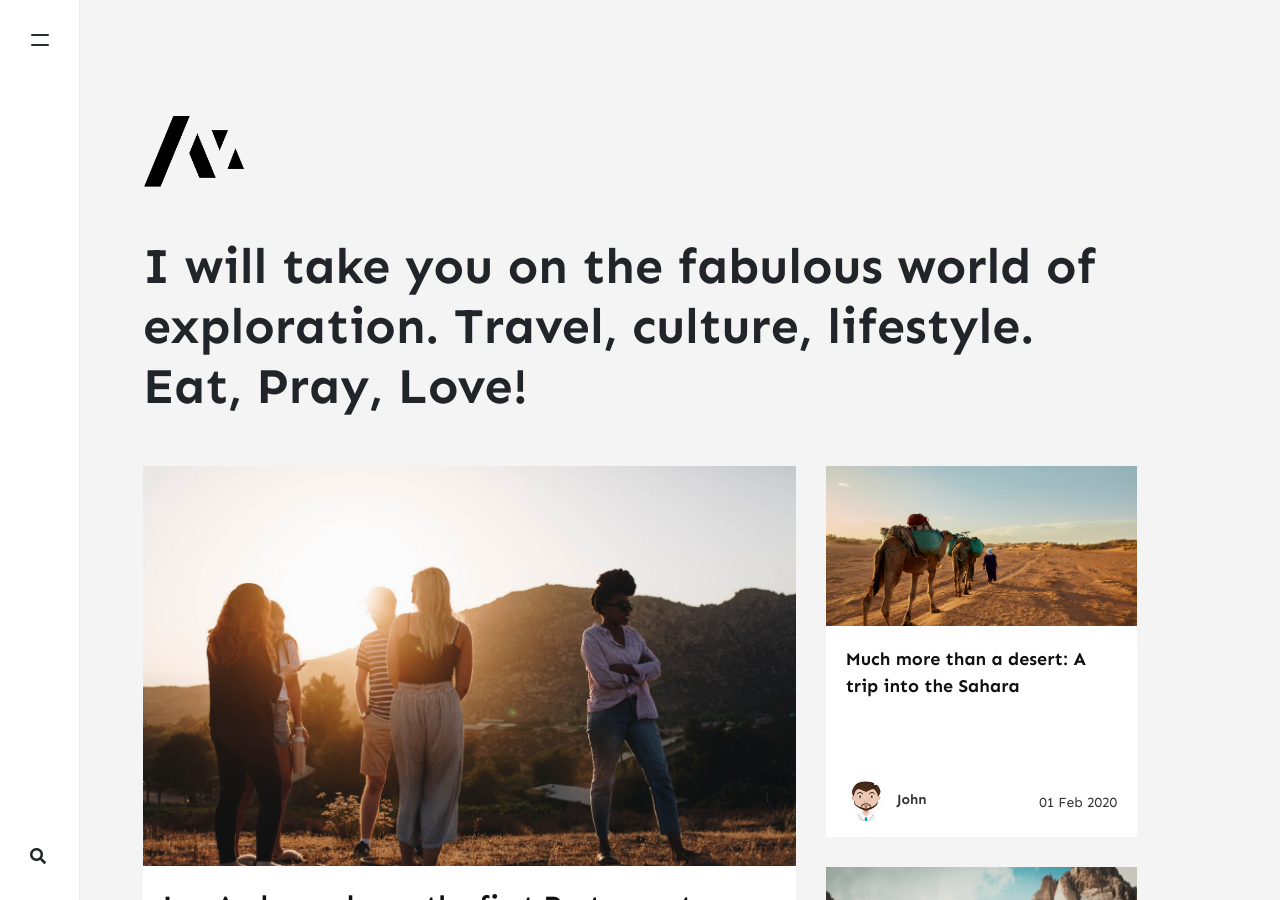
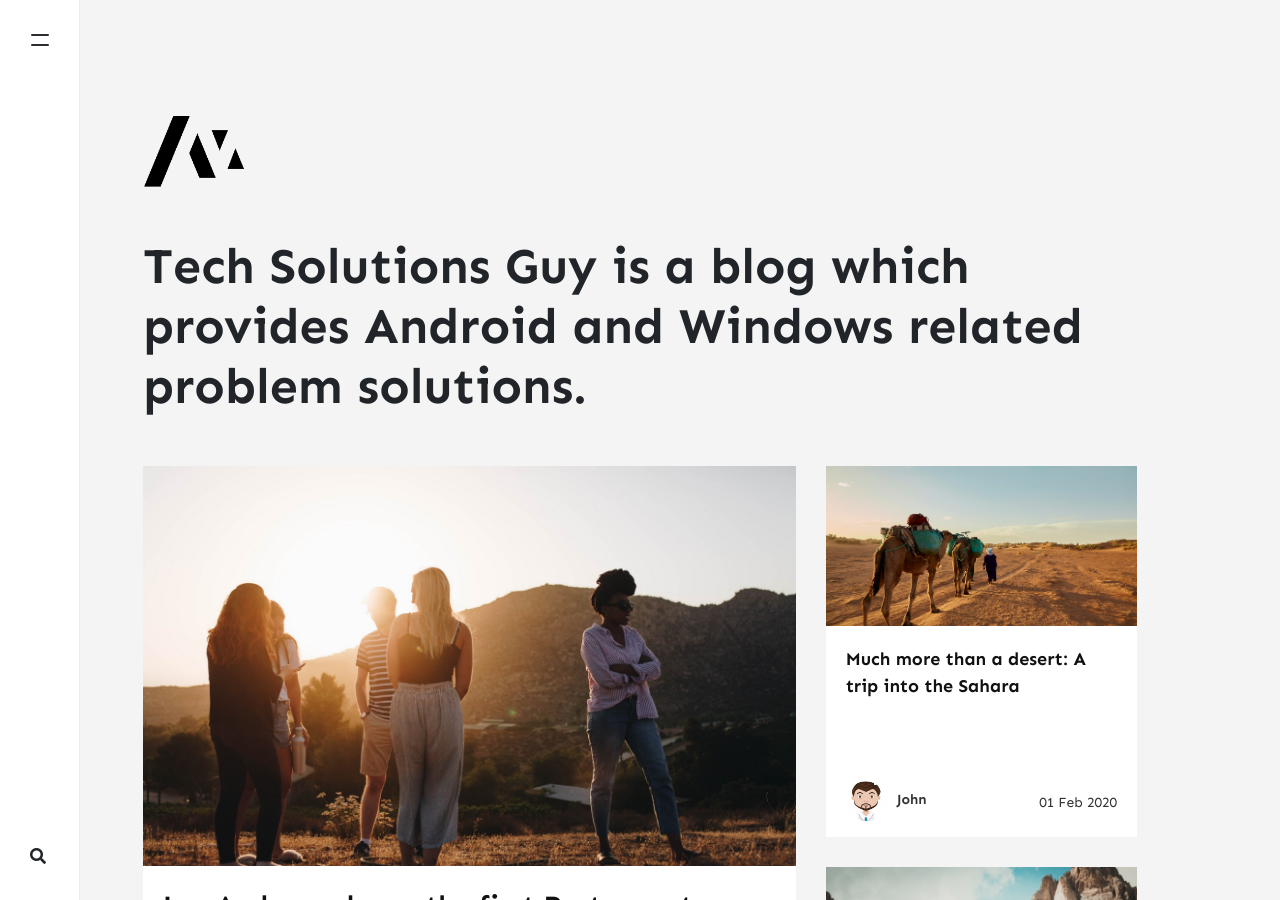
Before and after one commit to rbiswas-mirp/techsolutionsguy, a Jekyll site: the page built from index.html, in a window 1280 px wide and 900 px high. Built offline with Jekyll 4.4.1, drawn with Linux system fonts in a browser that asks for light colours; nearby versions of some CDN libraries; the list of posts is cut into pages by our own code; comment, search, counter and statistics services are not loaded; some of the changed text lies outside the part shown.

Commit message:
Update _config.yml

```diff
--- a/_config.yml
+++ b/_config.yml
@@ -1,7 +1,7 @@
 # Site
-name: "Memoirs"
-title: "Memoirs"
-description: "I will take you on the fabulous world of exploration. Travel, culture, lifestyle. Eat, Pray, Love!"
+name: "Tech Solutions Guy"
+title: "Tech Solutions Guy"
+description: "Tech Solutions Guy is a blog which provides Android and Windows related problem solutions."
 logo: 'assets/images/logo.png'
 favicon: 'assets/images/logo.png'
 baseurl: ''
```
